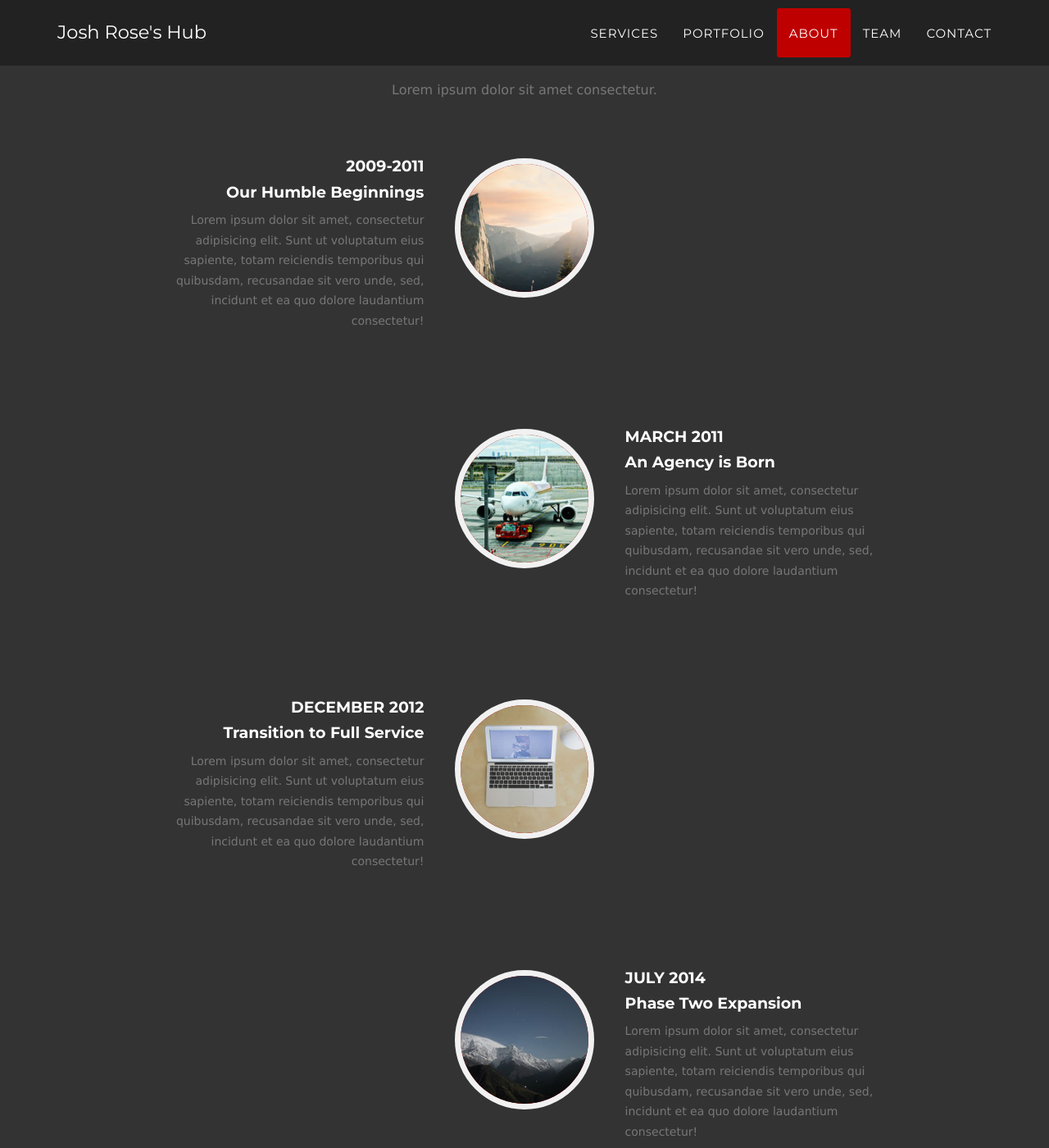
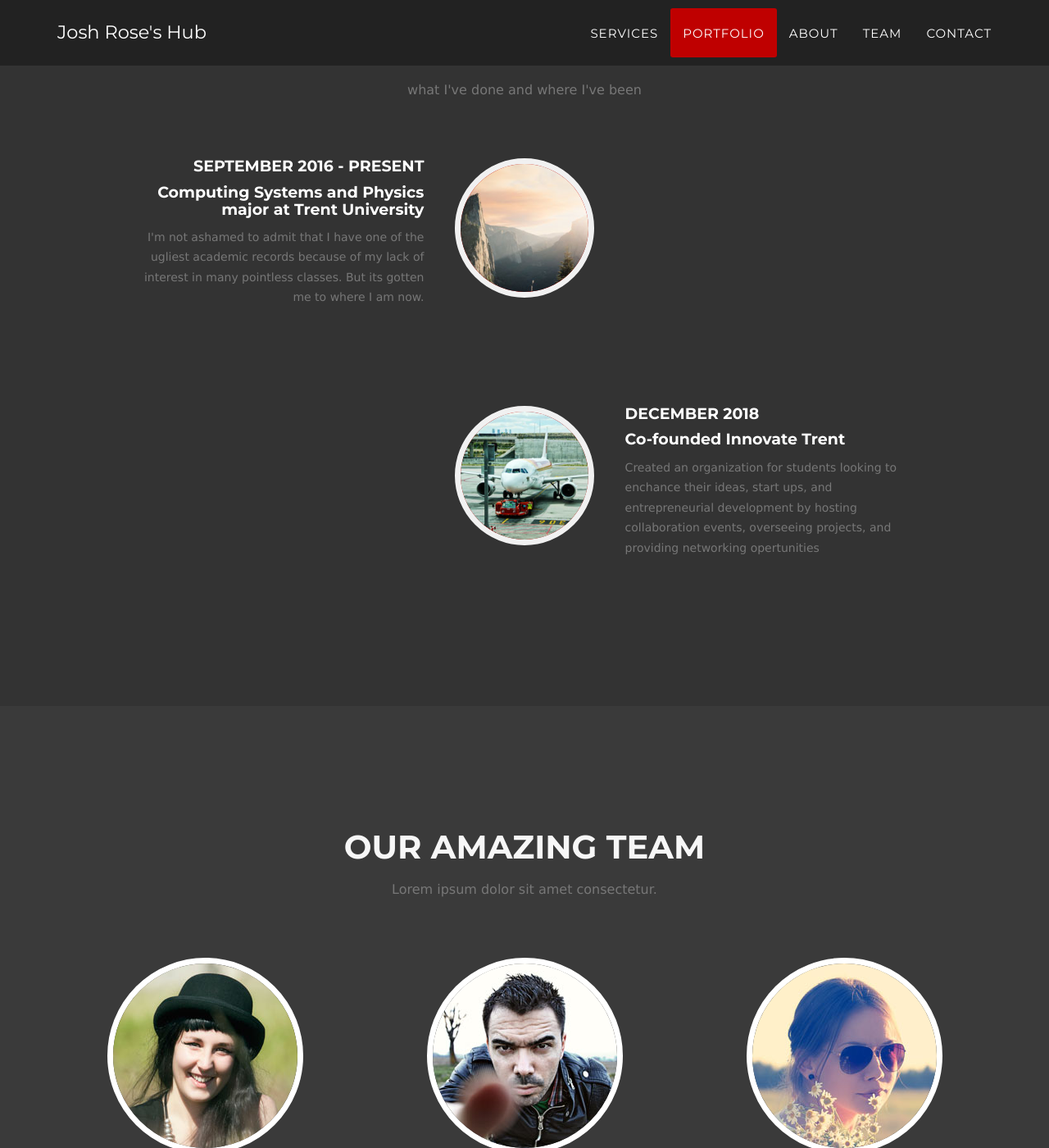
Before and after one commit to JoshJRose/myWebsite, a Jekyll site: the page built from index.html, in a window 1280 px wide and 1400 px high, scrolled down 4288 px. Shown: the whole window at 82% size. Built offline with Jekyll 4.4.1, drawn with Linux system fonts in a browser that asks for light colours; some web fonts are replaced.

Commit message:
didnt change about properly, file name change

```diff
--- a/_includes/experience.html
+++ b/_includes/experience.html
@@ -1,10 +1,10 @@
 <!-- About Section -->
-    <section id="about">
+    <section id="experience">
         <div class="container">
             <div class="row">
                 <div class="col-lg-12 text-center">
-                    <h2 class="section-heading">About</h2>
-                    <h3 class="section-subheading text-muted">Lorem ipsum dolor sit amet consectetur.</h3>
+                    <h2 class="section-heading">Experience</h2>
+                    <h3 class="section-subheading text-muted">what I've done and where I've been</h3>
                 </div>
             </div>
             <div class="row">
@@ -16,11 +16,11 @@
                             </div>
                             <div class="timeline-panel">
                                 <div class="timeline-heading">
-                                    <h4>2009-2011</h4>
-                                    <h4 class="subheading">Our Humble Beginnings</h4>
+                                    <h4>September 2016 - present</h4>
+                                    <h4 class="subheading">Computing Systems and Physics major at Trent University</h4>
                                 </div>
                                 <div class="timeline-body">
-                                    <p class="text-muted">Lorem ipsum dolor sit amet, consectetur adipisicing elit. Sunt ut voluptatum eius sapiente, totam reiciendis temporibus qui quibusdam, recusandae sit vero unde, sed, incidunt et ea quo dolore laudantium consectetur!</p>
+                                    <p class="text-muted">I'm not ashamed to admit that I have one of the ugliest academic records because of my lack of interest in many pointless classes.  But its gotten me to where I am now.</p>
                                 </div>
                             </div>
                         </li>
@@ -30,49 +30,15 @@
                             </div>
                             <div class="timeline-panel">
                                 <div class="timeline-heading">
-                                    <h4>March 2011</h4>
-                                    <h4 class="subheading">An Agency is Born</h4>
+                                    <h4>December 2018</h4>
+                                    <h4 class="subheading">Co-founded Innovate Trent</h4>
                                 </div>
                                 <div class="timeline-body">
-                                    <p class="text-muted">Lorem ipsum dolor sit amet, consectetur adipisicing elit. Sunt ut voluptatum eius sapiente, totam reiciendis temporibus qui quibusdam, recusandae sit vero unde, sed, incidunt et ea quo dolore laudantium consectetur!</p>
+                                    <p class="text-muted">Created an organization for students looking to enchance their ideas, start ups, and entrepreneurial development by hosting collaboration events, overseeing projects, and providing networking opertunities</p>
                                 </div>
                             </div>
                         </li>
-                        <li>
-                            <div class="timeline-image">
-                                <img class="img-circle img-responsive" src="img/about/3.jpg" alt="">
-                            </div>
-                            <div class="timeline-panel">
-                                <div class="timeline-heading">
-                                    <h4>December 2012</h4>
-                                    <h4 class="subheading">Transition to Full Service</h4>
-                                </div>
-                                <div class="timeline-body">
-                                    <p class="text-muted">Lorem ipsum dolor sit amet, consectetur adipisicing elit. Sunt ut voluptatum eius sapiente, totam reiciendis temporibus qui quibusdam, recusandae sit vero unde, sed, incidunt et ea quo dolore laudantium consectetur!</p>
-                                </div>
-                            </div>
-                        </li>
-                        <li class="timeline-inverted">
-                            <div class="timeline-image">
-                                <img class="img-circle img-responsive" src="img/about/4.jpg" alt="">
-                            </div>
-                            <div class="timeline-panel">
-                                <div class="timeline-heading">
-                                    <h4>July 2014</h4>
-                                    <h4 class="subheading">Phase Two Expansion</h4>
-                                </div>
-                                <div class="timeline-body">
-                                    <p class="text-muted">Lorem ipsum dolor sit amet, consectetur adipisicing elit. Sunt ut voluptatum eius sapiente, totam reiciendis temporibus qui quibusdam, recusandae sit vero unde, sed, incidunt et ea quo dolore laudantium consectetur!</p>
-                                </div>
-                            </div>
-                        </li>
-                        <li class="timeline-inverted">
-                            <div class="timeline-image">
-                                <h4>Be Part
-                                    <br>Of Our
-                                    <br>Story!</h4>
-                            </div>
-                        </li>
+
                     </ul>
                 </div>
             </div>
```
Also changed, not shown: _includes/about.html (deleted, +0 -46 lines).
